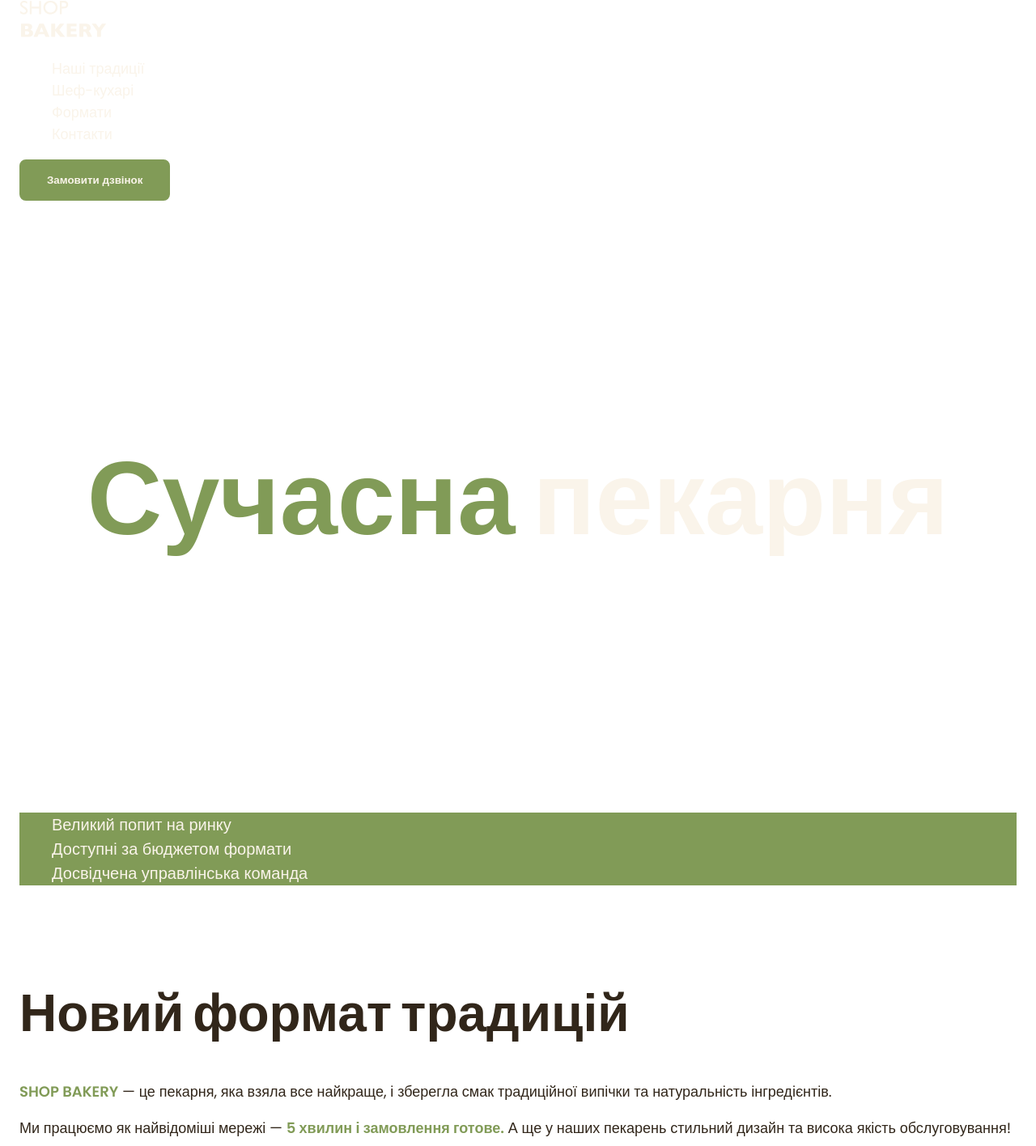
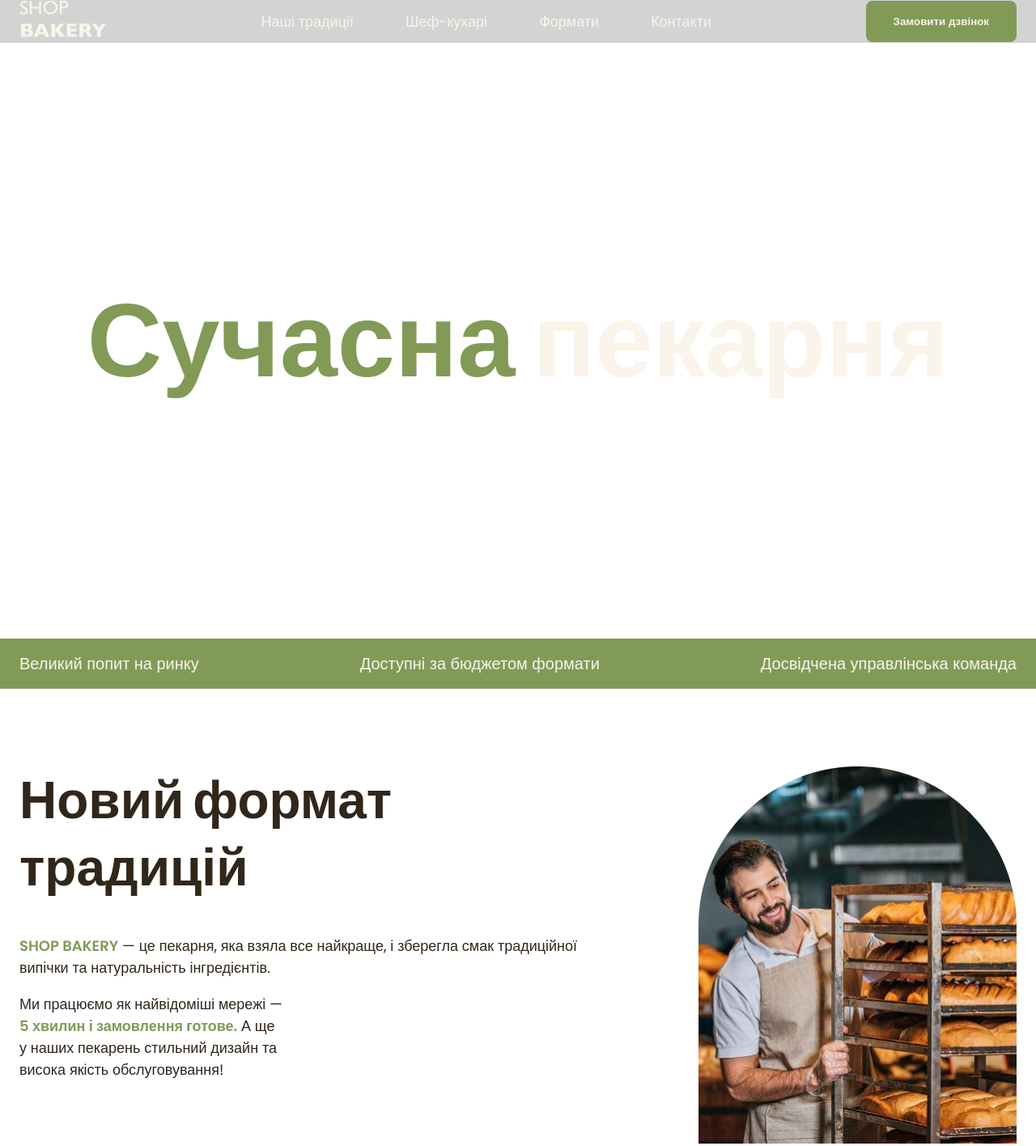
Before and after one commit to MishaFort/Project-1-GeniusSpace-Bakery, a plain HTML site: page index.html in a window 1280 px wide. Shown: the top 1416 px of the page at 81% size. Drawn offline with Linux system fonts and the light colour scheme.

Commit message:
18.12.2023 MY ASS IS BURNING - HOW TO DO THAT 3 OBJ IN SAME WIDTH HA?

```diff
--- a/css/styles.css
+++ b/css/styles.css
@@ -56,6 +56,8 @@ address {
   font-style: normal;
 }
 ul {
+  margin: 0;
+  padding: 0;
   list-style-type: none;
 }
 
@@ -70,7 +72,7 @@ ul {
 .section {
   padding: 48px 0;
 }
-.container{
+.container {
   width: 100%;
   max-width: 1288px;
   margin: 0 auto;
@@ -81,11 +83,11 @@ ul {
 .button {
   padding: 16px 32px;
   color: var(--color-primary-light);
+  font-weight: 600;
   background-color: var(--color-brand-light);
   border: 2px solid var(--color-brand-light);
   border-radius: 8px;
   cursor: pointer;
-  font-weight: 600;
 }
 .button:hover {
   color: var(--color-primary-dark);
@@ -99,7 +101,28 @@ ul {
 }
 .link:hover {
   color: var(--color-brand-light);
-  font-weight: 600;
+}
+
+/* Header */
+.header {
+  background-color: lightgray;
+}
+.header-container {
+  display: flex;
+  align-items: center;
+  gap: 40px;
+}
+.header-nav {
+  display: flex;
+  align-items: center;
+  flex-grow: 1;
+  gap: 40px;
+}
+.header-menu {
+  display: flex;
+  gap: 64px;
+  flex-grow: 1;
+  justify-content: center;
 }
 
 /* Hero section */
@@ -118,12 +141,17 @@ ul {
 }
 
 /* Advantages section */
+.advantages-section {
+  padding: 16px 0;
+  background-color: var(--color-brand-light);
+}
 .advantages-list {
-  color: var(--color-primary-light);
-  background-color: var(--color-brand-light);
-  font-size: 20px;
+  display: flex;
+  justify-content: space-between;
+  gap: 40px;
 }
 .advantages-item {
+  color: var(--color-primary-light);
   font-size: 20px;
   font-weight: 300;
 }
@@ -140,6 +168,14 @@ ul {
 .traditions-section {
   padding-top: 96px;
 }
+.traditions-container {
+  display: flex;
+  justify-content: space-between;
+  gap: 40px;
+}
+.traditions-content {
+  max-width: 710px;
+}
 .traditions-title {
   margin-bottom: 42px;
 }
@@ -149,6 +185,9 @@ ul {
 }
 .traditions-text .uppercase {
   text-transform: uppercase;
+}
+.traditions-text.limited {
+  max-width: 328px;
 }
 
 /* Chefs section */
@@ -162,7 +201,23 @@ ul {
 }
 
 /* Formats section */
-.formats-title{
+.formats-list {
+  display: flex;
+  flex-wrap: wrap;
+
+  gap: 20px;
+}
+.format-item {
+  flex-basis: calc((100%-40px) / 3);
+}
+.format-card {
+  width: 349px; /* Я НЕ ПОНИМАЮ ПОЧЕМУ У НЕГО РОВНО А У МЕНЯ НЕТ =) */
+
+  padding: 24px;
+  border: 1px solid lightgray; /* remove later*/
+  border-radius: 16px;
+}
+.formats-title {
   margin-bottom: 80px;
 }
 .format-title {
@@ -175,7 +230,7 @@ ul {
 }
 
 /* Contacts section */
-.contact-title{
+.contact-title {
   margin-bottom: 16px;
 }
 
--- a/index.html
+++ b/index.html
@@ -9,13 +9,14 @@
   </head>
   <body>
     <!--                    ХЕДЕР                      -->
-    <header>
+    <header class="header">
       <div class="container">
-        <nav>
+        <div class="header-container">
+          <nav class="header-nav">
             <a href="/">
               <img src="./images/logo.svg" alt="Логотип 'Cучасна пекарня'" />
             </a>
-          <ul>
+            <ul class="header-menu">
               <li>
                 <a class="link" href="#traditions-section">Наші традиції</a>
               </li>
@@ -27,6 +28,7 @@
           <nav>
             <button class="button" type="button">Замовити дзвінок</button>
           </nav>
+        </div>
       </div>
     </header>
     <!--                    МЕЙН                       -->
@@ -40,7 +42,7 @@
         </div>
       </section>
       <!--                   Section 2                       -->
-      <section>
+      <section class="advantages-section">
         <div class="container">
           <h2 class="visually-hidden">Наші переваги</h2>
           <ul class="advantages-list">
@@ -53,21 +55,28 @@
       <!--                   Section 3                       -->
       <section class="traditions-section section" id="traditions-section">
         <div class="container">
-          <h2 class="traditions-title section-title">Новий формат традицій</h2>
+          <div class="traditions-container">
+            <div class="traditions-content">
+              <h2 class="traditions-title section-title">
+                Новий формат традицій
+              </h2>
               <p class="traditions-text">
-            <span class="brand uppercase">shop bakery</span> — це пекарня, яка
-            взяла все найкраще, і зберегла смак традиційної випічки та
+                <span class="brand uppercase">shop bakery</span> — це пекарня,
+                яка взяла все найкраще, і зберегла смак традиційної випічки та
                 натуральність інгредієнтів.
               </p>
-          <p class="traditions-text">
+              <p class="traditions-text limited">
                 Ми працюємо як найвідоміші мережі —
-            <span class="brand">5 хвилин і замовлення готове.</span> А ще у
-            наших пекарень стильний дизайн та висока якість обслуговування!
+                <span class="brand">5 хвилин і замовлення готове.</span>
+                А ще у наших пекарень стильний дизайн та висока якість
+                обслуговування!
               </p>
+            </div>
             <img
               src="./images/baker-man-section-two.jpg"
               alt="baker-man looking at BREAD PIT with smile"
             />
+          </div>
         </div>
       </section>
       <!--                   Section 4                       -->
@@ -103,9 +112,9 @@
       <section class="section" id="formats-section">
         <div class="container">
           <h2 class="formats-title section-title">Формати</h2>
-          <ul>
-            <li>
-              <article>
+          <ul class="formats-list">
+            <li class="formats-item">
+              <article class="format-card">
                 <h3 class="format-title" lang="en">Walrus</h3>
                 <div class="format-text">
                   <p>Площа: до 120 м2</p>
@@ -118,8 +127,8 @@
                 </div>
               </article>
             </li>
-            <li>
-              <article>
+            <li class="formats-item">
+              <article class="format-card">
                 <h3 class="format-title" lang="en">Horseshoe</h3>
                 <div class="format-text">
                   <p>Площа: до 25 м2</p>
@@ -129,8 +138,8 @@
                 </div>
               </article>
             </li>
-            <li>
-              <article>
+            <li class="formats-item">
+              <article class="format-card">
                 <h3 class="format-title" lang="en">Handlebar</h3>
                 <div class="format-text">
                   <p>Площа: до 15 м2</p>
```
Lines whose indentation alone changed are shown as unchanged.
